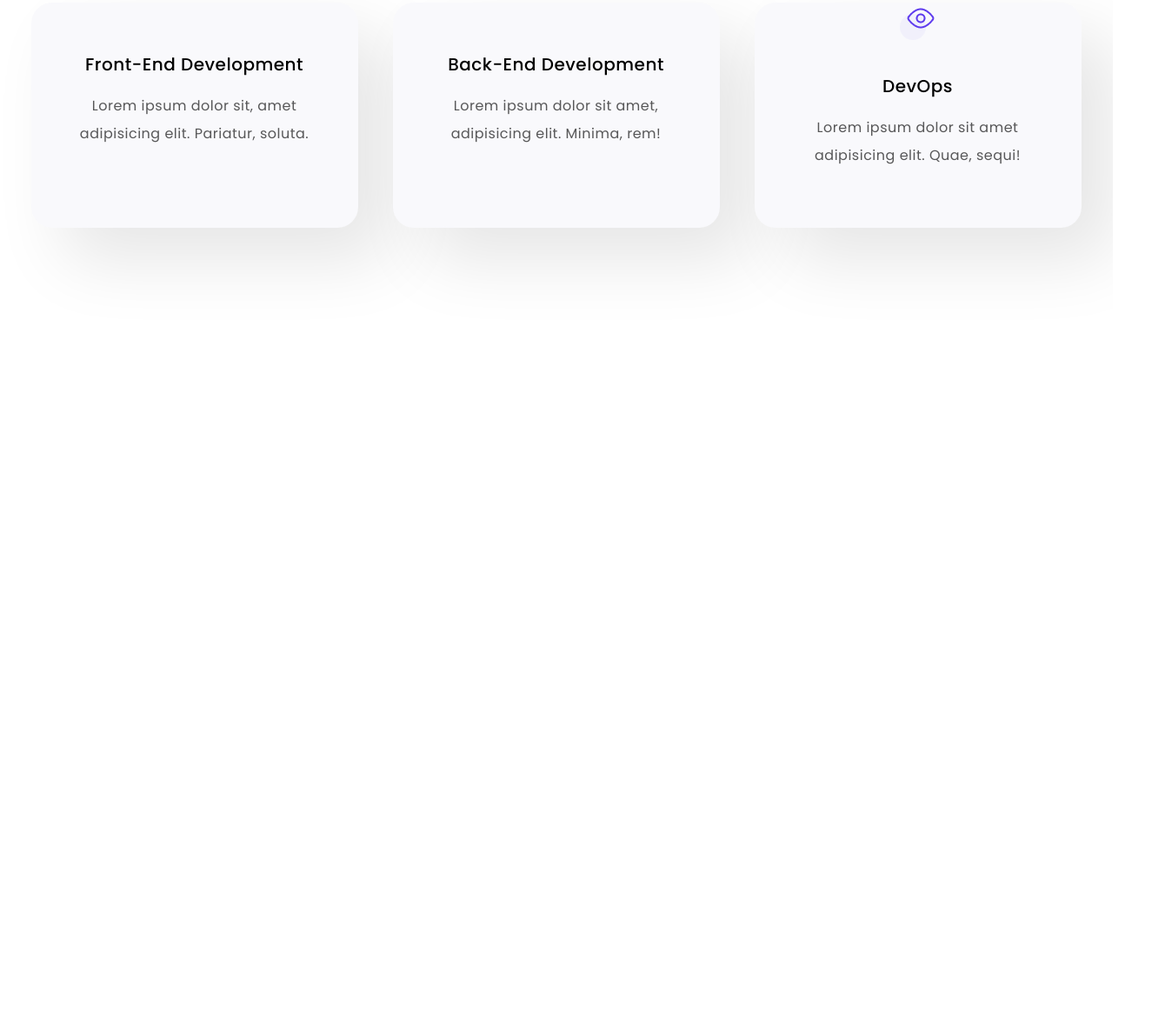
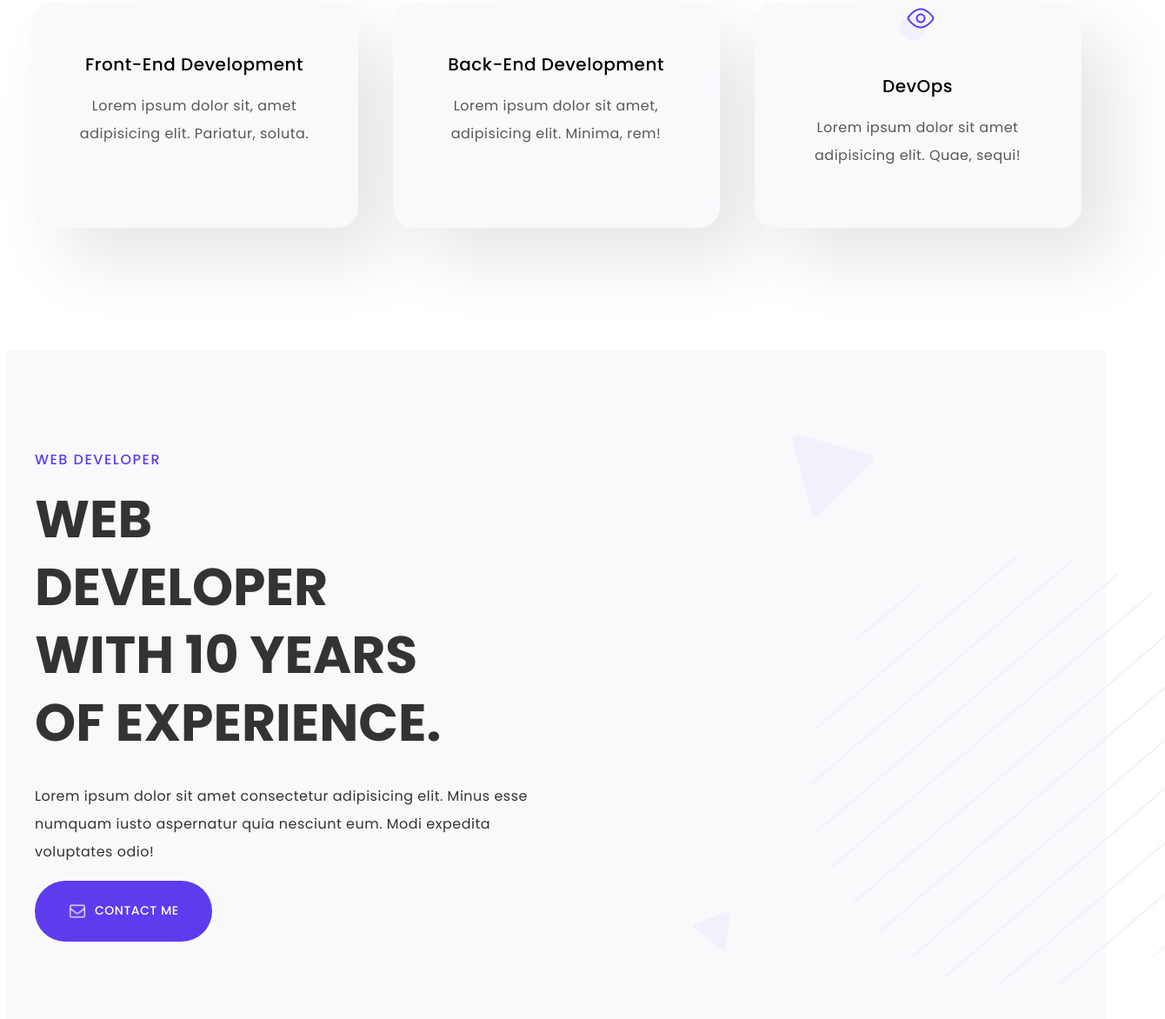
Before and after one commit to gbemio/portfolio-website-homepage, a plain HTML site: page index.html in a window 1280 px wide. Shown: the part 1544-2716 px from the top of the page at 87% size, 1340 px wide, since content can reach past the window. Before the commit the page ends 1954 px from the top, so only its background shows below. Drawn offline with Linux system fonts and the light colour scheme.

Commit message:
Added About section

```diff
--- a/index.html
+++ b/index.html
@@ -116,5 +116,37 @@
         </div>
       </div>
     </div>
+
+    <div class="section-about">
+      <div class="section-about-wrapper">
+        <div class="section-about-1">
+          <p class="web-dev-name">WEB DEVELOPER</p>
+          <h1 class="web-dev-text">
+            WEB DEVELOPER WITH 10 YEARS OF EXPERIENCE.
+          </h1>
+          <p class="lorem-about">
+            Lorem ipsum dolor sit amet consectetur adipisicing elit. Minus esse
+            numquam iusto aspernatur quia nesciunt eum. Modi expedita voluptates
+            odio!
+          </p>
+          <button class="contact-me">
+            <img src="images/frame.png" alt="" />
+            CONTACT ME
+          </button>
+        </div>
+
+        <div class="section-about-2">
+          <img class="polygon2" src="images/polygon2.png" alt="" />
+
+          <img
+            src="images/maskgroup.png"
+            alt=""
+            style="position: absolute; right: -100px; bottom: -50px"
+          />
+
+          <img class="polygon3" src="images/polygon3.png" alt="" />
+        </div>
+      </div>
+    </div>
   </body>
 </html>
--- a/style/style.css
+++ b/style/style.css
@@ -311,3 +311,77 @@ li a {
   letter-spacing: 0.5px;
   color: rgba(18, 18, 18, 0.7);
 }
+
+/*section about*/
+.section-about {
+  display: flex;
+  justify-content: center;
+  align-items: center;
+  height: 778px;
+  background-color: #f9f9fc;
+  padding-bottom: 113px;
+}
+
+.section-about-wrapper {
+  max-width: 1200px;
+  display: flex;
+  width: 100%;
+}
+
+.section-about-1,
+.section-about-2 {
+  flex: 1;
+}
+
+.section-about-2 {
+  position: relative;
+}
+
+.web-dev-name {
+  font-style: normal;
+  font-weight: 500;
+  font-size: 16px;
+  line-height: 26px;
+  letter-spacing: 1.5px;
+  color: #5e3bee;
+  width: 481px;
+  height: 26px;
+}
+
+.web-dev-text {
+  font-style: normal;
+  font-weight: 700;
+  font-size: 60px;
+  line-height: 78px;
+  width: 482px;
+  height: 326px;
+  color: #333333;
+  margin: 0px;
+}
+
+.lorem-about {
+  font-style: normal;
+  font-weight: 400;
+  font-size: 16px;
+  line-height: 32px;
+  letter-spacing: 0.5px;
+  width: 584px;
+  height: 67px;
+  padding-bottom: 30px;
+  color: #333333;
+  padding-bottom: 30px;
+}
+
+.section-about button {
+}
+
+.polygon2 {
+  position: absolute;
+  left: 271px;
+}
+
+.polygon3 {
+  position: absolute;
+  right: 400px;
+  bottom: -10px;
+}
```
Also changed, not shown: images/contactbutton.png (added), images/maskgroup.png (added), images/polygon2.png (added), images/polygon3.png (added), images/rectangle2.png (added).
